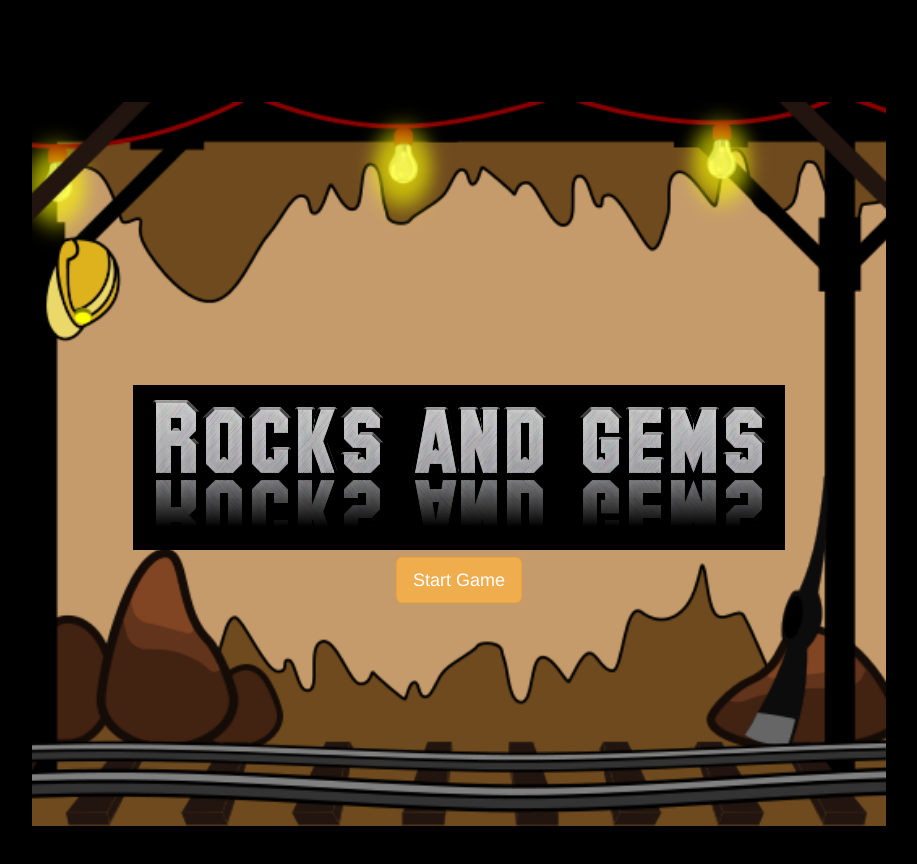
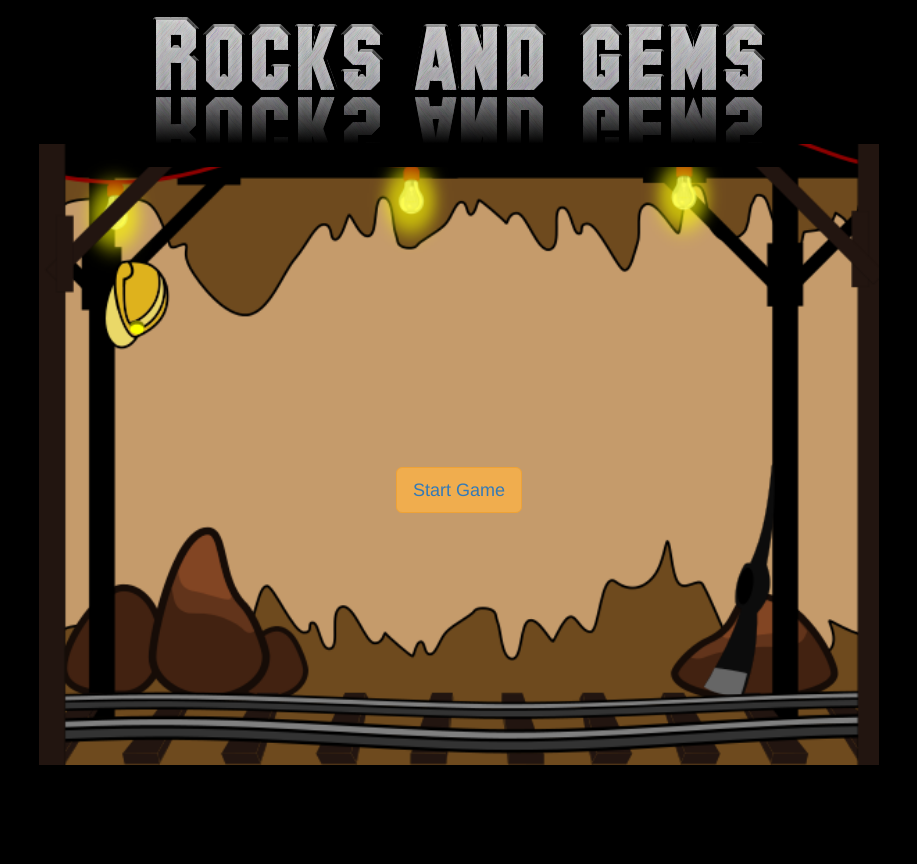
Before and after one commit to RKSole/FIRST-PROJECT-RA-L-, a plain HTML site: page index.html in a window 1280 px wide. Shown: the whole page, without its empty margins (181-1098 px from the left). Drawn offline with nearby package versions, Linux system fonts and the light colour scheme.

Commit message:
htmls conectados

```diff
--- a/css/main.css
+++ b/css/main.css
@@ -13,7 +13,7 @@
   color: gold;
   background-image: url("../images/mine_tunnel.png") ;
   background-repeat: no-repeat;
-  background-size:70em;
+  background-size:60em;
   background-position-x: 50%;
   background-position-y: 40%;
   display:flex;
@@ -21,4 +21,22 @@
   align-items:center;
   justify-content:center;
   flex-direction: column;
+
 }
+
+.window{
+  text-align: center;
+  margin-top: 8.25em;
+}
+
+.img{
+  margin-bottom: 58em;
+}
+
+.boton{
+  position: absolute;
+}
+
+body{
+  background-color:black;
+}
--- a/index.html
+++ b/index.html
@@ -12,7 +12,6 @@
     crossorigin="anonymous">
   <script src="https://maxcdn.bootstrapcdn.com/bootstrap/3.3.7/js/bootstrap.min.js" integrity="sha384-Tc5IQib027qvyjSMfHjOMaLkfuWVxZxUPnCJA7l2mCWNIpG9mGCD8wGNIcPD7Txa"
     crossorigin="anonymous"></script>
-
   <title>Rocks And Gems</title>
 
 </head>
@@ -23,9 +22,9 @@
     <div class="row">
       <div class="col-md-2"></div>
       <div class="col-md-8">
-          <img src="images/tittle.png" class = "btn img">
-        <form action ="game.html" method="get">
-        <button type="button" class="btn btn-warning btn-lg"> Start Game </button>
+          <img src="images/tittle.png" class= "img">
+        <form action ="game.html" method="get" class ="boton">
+        <button type="button" class="btn btn-warning btn-lg"><a href="game.html"> Start Game</a></button>
       </form>
       </div>
       <div class="col-md-2"></div>
```
Also changed, not shown: game.html (+5 -2 lines).
